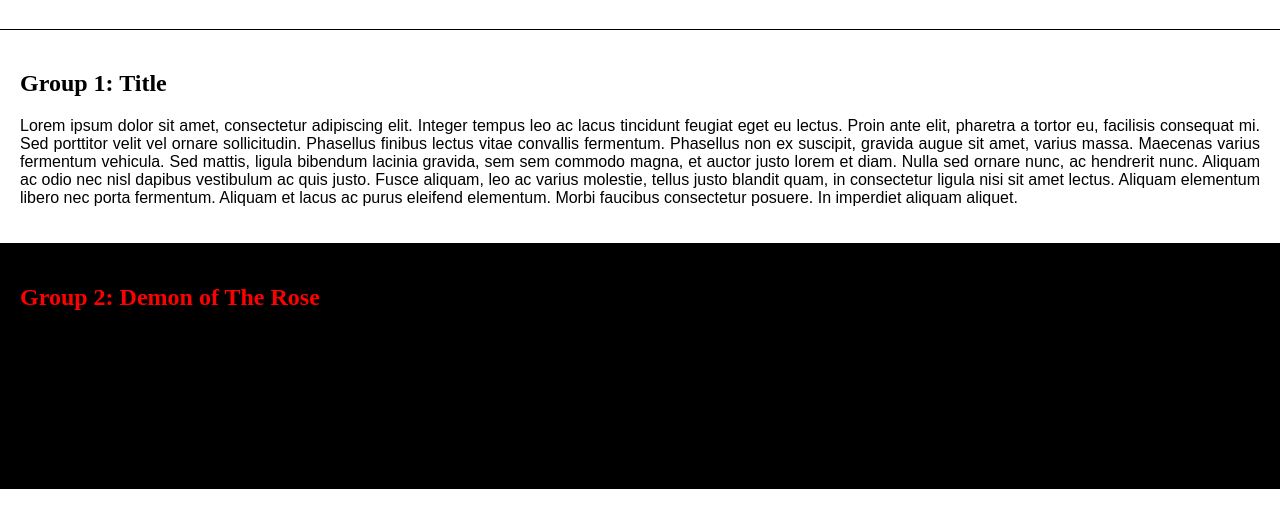
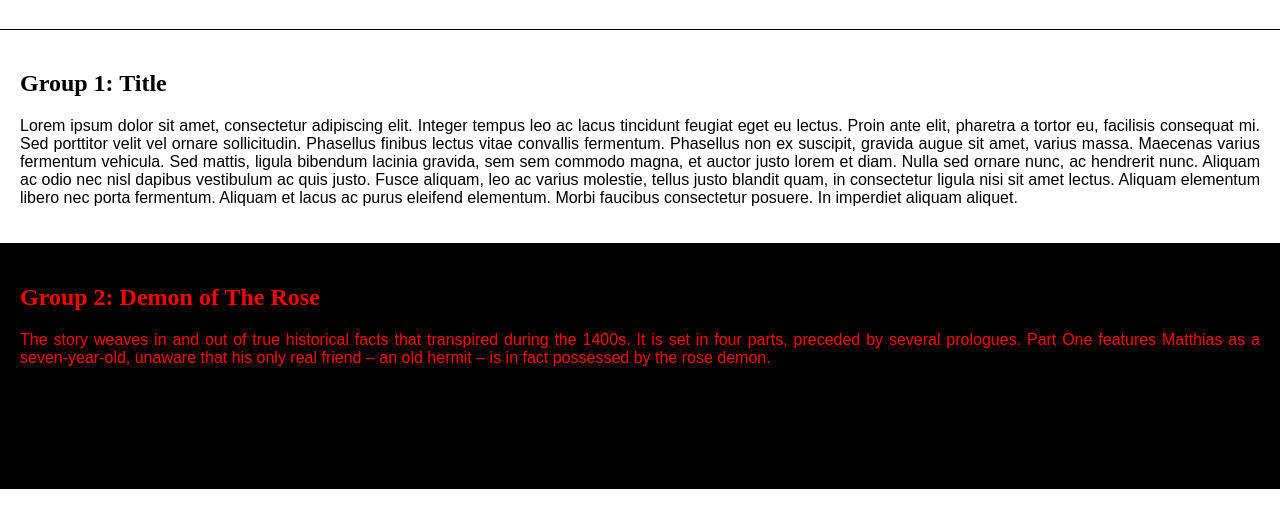
Before and after one commit to git-bootcampers/beta, a plain HTML site: page index.html in a window 1280 px wide. Shown: the part 108-636 px from the top of the page. Drawn offline with Linux system fonts and the light colour scheme.

Commit message:
text changed

```diff
--- a/index.html
+++ b/index.html
@@ -49,7 +49,7 @@
 
         <!-- Line 1 -->
 
-            <p>The story weaves in and out of true historical facts that transpired during the 1400s. It is set in four parts, preceded by several prologues. Part One features Matthias as a seven-year-old, unaware that his only real friend – an old hermit – is in fact possessed by the rose demon.</p> <br />
+            <p style="color: red">The story weaves in and out of true historical facts that transpired during the 1400s. It is set in four parts, preceded by several prologues. Part One features Matthias as a seven-year-old, unaware that his only real friend – an old hermit – is in fact possessed by the rose demon.</p> <br />
 
             <p>The Rosifer is able to possess most people, depending on their soul’s strength and will power. Throughout the novel he reappears in numerous guises, though on most occasions Matthias seldom guesses that his latest friend – or enemy – is possessed until the demon decides to make himself known.</p>
 
```
